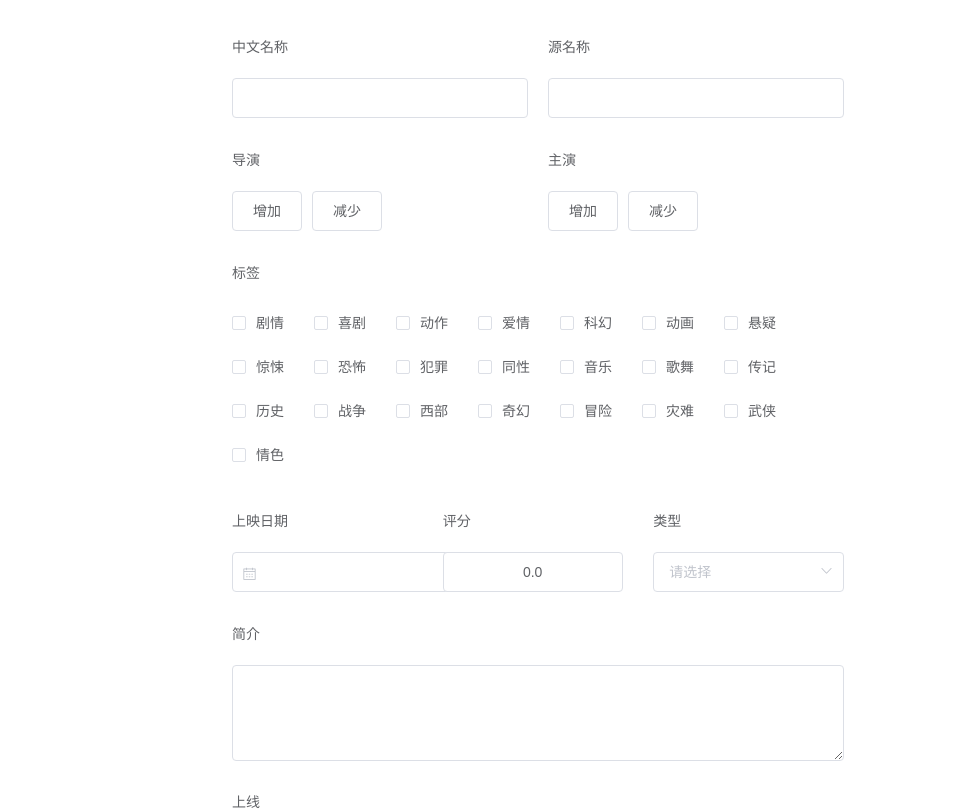
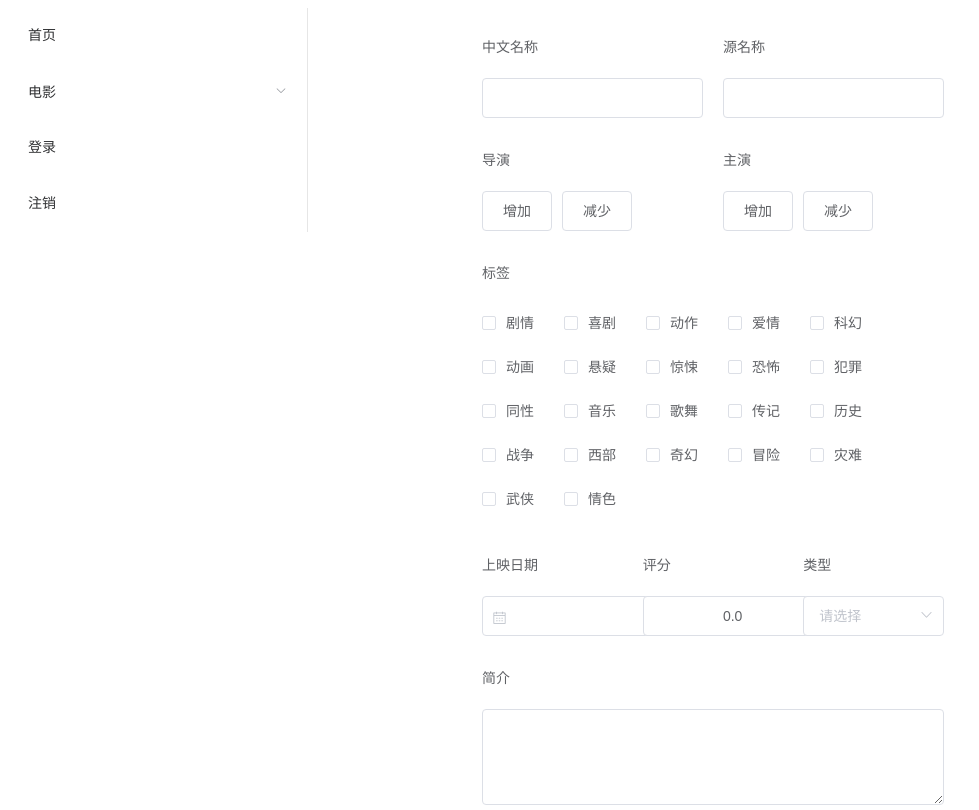
Before and after one commit to mflix/administer, a Vue app: page /movie/editor in a window 1280 px wide. Shown: the top 810 px of the page, without its empty margins (0-979 px from the left). Built offline with nearby package versions, Linux system fonts and the light colour scheme.

Commit message:
环境配置。

```diff
--- a/src/App.vue
+++ b/src/App.vue
@@ -1,6 +1,6 @@
 <template>
   <el-container id="app">
-    <!-- <el-aside>
+    <el-aside>
       <el-row>
         <el-col>
           <el-menu default-active="1" router>
@@ -19,7 +19,7 @@
           </el-menu>
         </el-col>
       </el-row>
-    </el-aside>-->
+    </el-aside>
     <el-container>
       <el-main>
         <router-view></router-view>
--- a/src/main.js
+++ b/src/main.js
@@ -5,6 +5,9 @@ import router from './router'
 import store from './store'
 import './plugins/element.js'
 
+console.log(process.env.VUE_APP_HOST)
+console.log()
+Axios.defaults.baseURL = process.env.VUE_APP_HOST
 Vue.prototype.$axios = Axios
 Vue.config.productionTip = false
 
--- a/src/views/MovieEditor.vue
+++ b/src/views/MovieEditor.vue
@@ -168,7 +168,7 @@ export default {
     submit: function() {
       this.$axios
         .post(
-          "http://localhost:8080/movie/",
+          "/movie/",
           this.movie,
           function() {
             this.$message("提交成功！");
```
Also changed, not shown: 2 other files (tests, documents, lock files or other folders).
